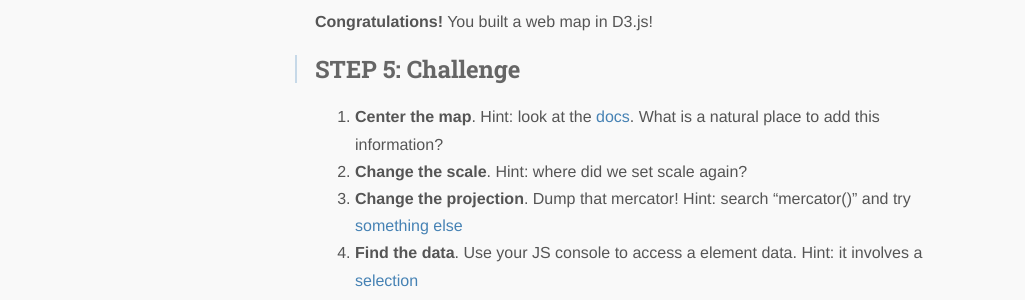
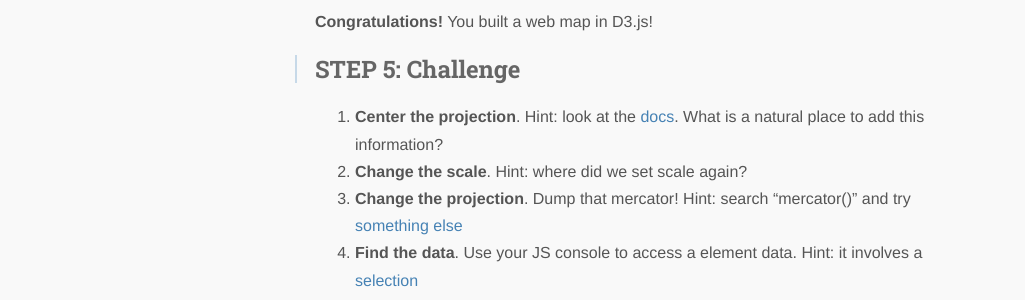
Before and after one commit to MaptimeSEA/maptimesea.github.io, a Jekyll site: the page built from _posts/2015-01-07-d3-mapping.markdown, in a window 1280 px wide and 900 px high, scrolled down 5099 px. Shown: the part 243-543 px from the top of the window, without its empty margins (0-1025 px from the left). Built offline with Jekyll 4.4.1, drawn with Linux system fonts in a browser that asks for light colours; nearby versions of some CDN libraries; Markdown is read by kramdown in place of the engine named in the settings.

Commit message:
Clarifying the projection change per Chase's request

```diff
--- a/_posts/2015-01-07-d3-mapping.markdown
+++ b/_posts/2015-01-07-d3-mapping.markdown
@@ -153,7 +153,7 @@ This chunk of code goes through *us.json* and adds each feature to the SVG on yo
 
 ## STEP 5: Challenge
 
-1. **Center the map**. Hint: look at the [docs](https://github.com/mbostock/d3/wiki/Geo-Projections#center). What is a natural place to add this information?
+1. **Center the projection**. Hint: look at the [docs](https://github.com/mbostock/d3/wiki/Geo-Projections#center). What is a natural place to add this information?
 2. **Change the scale**. Hint: where did we set scale again?
 3. **Change the projection**. Dump that mercator! Hint: search "mercator()" and try [something else](https://github.com/mbostock/d3/wiki/Geo-Projections)
 4. **Find the data**. Use your JS console to access a element data. Hint: it involves a [selection](https://github.com/mbostock/d3/wiki/Selections)
```
